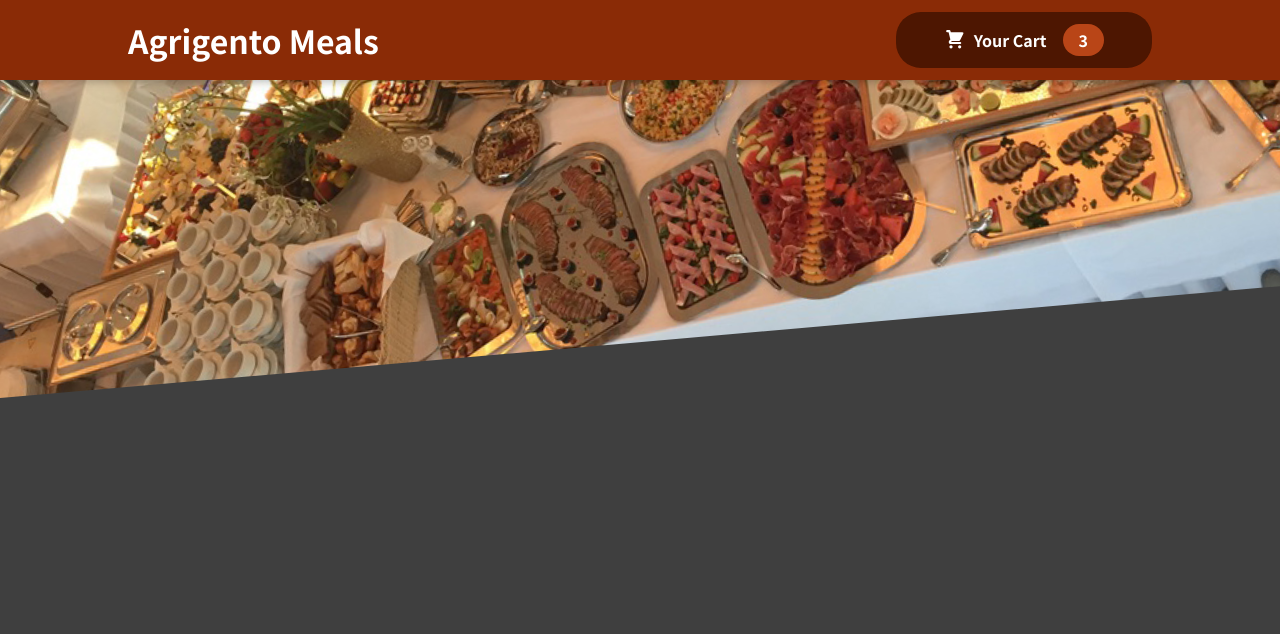
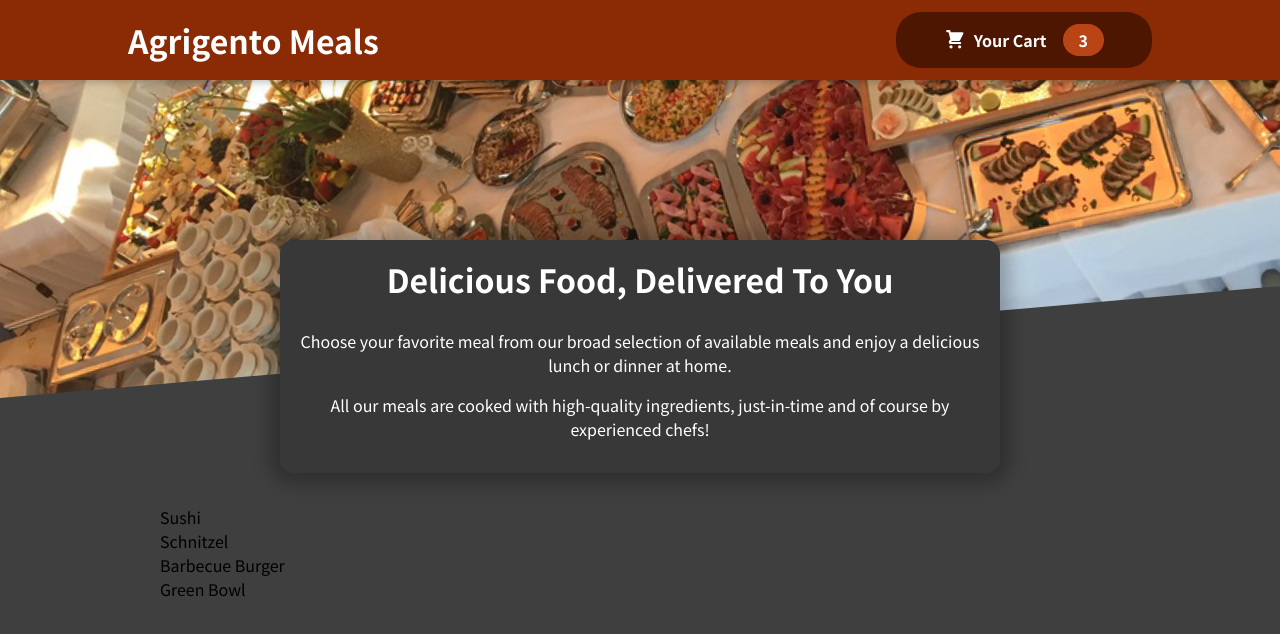
Before and after one commit to Vodjanoj/A-Food-Order-App, a React (Create React App) app: page / in a window 1280 px wide. Shown: the top 634 px of the page. Built offline with nearby package versions, Linux system fonts and the light colour scheme.

Commit message:
Added a 'Meals' Component
Along with 'Meals' component we've added also two more components 'AvailableMeals' and 'MealsSummary' that are being rendered in JSX of 'Meals' component

```diff
--- a/src/App.js
+++ b/src/App.js
@@ -1,10 +1,14 @@
 import { Fragment } from "react";
 import Header from "./components/Layout/Header";
+import Meals from "./components/Meals/Meals";
 
 function App() {
   return (
     <Fragment>
       <Header />
+      <main>
+        <Meals />
+      </main>
     </Fragment>
   );
 }
--- /dev/null
+++ b/src/components/Meals/AvailableMeals.js
@@ -0,0 +1,39 @@
+import classes from './AvailableMeals.module.css'
+
+const DUMMY_MEALS = [
+  {
+    id: "m1",
+    name: "Sushi",
+    description: "Finest fish and veggies",
+    price: 22.99,
+  },
+  {
+    id: "m2",
+    name: "Schnitzel",
+    description: "A german specialty!",
+    price: 16.5,
+  },
+  {
+    id: "m3",
+    name: "Barbecue Burger",
+    description: "American, raw, meaty",
+    price: 12.99,
+  },
+  {
+    id: "m4",
+    name: "Green Bowl",
+    description: "Healthy...and green...",
+    price: 18.99,
+  },
+];
+
+const AvailableMeals = () => {
+  const mealsList = DUMMY_MEALS.map(meal => <li>{meal.name}</li>);
+  return (
+    <section className={classes.meals}>
+      <ul>{mealsList}</ul>
+    </section>
+  );
+};
+
+export default AvailableMeals;
--- /dev/null
+++ b/src/components/Meals/AvailableMeals.module.css
@@ -0,0 +1,24 @@
+.meals {
+    max-width: 60rem;
+    width: 90%;
+    margin: 2rem auto;
+    animation: meals-appear 1s ease-out forwards;
+  }
+
+  .meals ul {
+    list-style: none;
+    margin: 0;
+    padding: 0;
+  }
+
+  @keyframes meals-appear {
+    from {
+      opacity: 0;
+      transform: translateY(3rem);
+    }
+
+    to {
+      opacity: 1;
+      transform: translateY(0);
+    }
+  }
--- /dev/null
+++ b/src/components/Meals/Meals.js
@@ -0,0 +1,15 @@
+import { Fragment } from "react";
+
+import MealsSummary from "./MealsSummary";
+import AvailableMeals from "./AvailableMeals";
+
+const Meals = () => {
+  return (
+    <Fragment>
+      <MealsSummary />
+      <AvailableMeals />
+    </Fragment>
+  );
+};
+
+export default Meals;
--- /dev/null
+++ b/src/components/Meals/MealsSummary.js
@@ -0,0 +1,19 @@
+import classes from './MealsSummary.module.css';
+
+const MealsSummary = () => {
+  return (
+    <section className={classes.summary}>
+      <h2>Delicious Food, Delivered To You</h2>
+      <p>
+        Choose your favorite meal from our broad selection of available meals
+        and enjoy a delicious lunch or dinner at home.
+      </p>
+      <p>
+        All our meals are cooked with high-quality ingredients, just-in-time and
+        of course by experienced chefs!
+      </p>
+    </section>
+  );
+};
+
+export default MealsSummary;
--- /dev/null
+++ b/src/components/Meals/MealsSummary.module.css
@@ -0,0 +1,18 @@
+.summary {
+    text-align: center;
+    max-width: 45rem;
+    width: 90%;
+    margin: auto;
+    margin-top: -10rem;
+    position: relative;
+    background-color: #383838;
+    color: white;
+    border-radius: 14px;
+    padding: 1rem;
+    box-shadow: 0 1px 18px 10px rgba(0, 0, 0, 0.25);
+  }
+
+  .summary h2 {
+    font-size: 2rem;
+    margin-top: 0;
+  }
```
Also changed, not shown: 1 other file (tests, documents, lock files or other folders).
